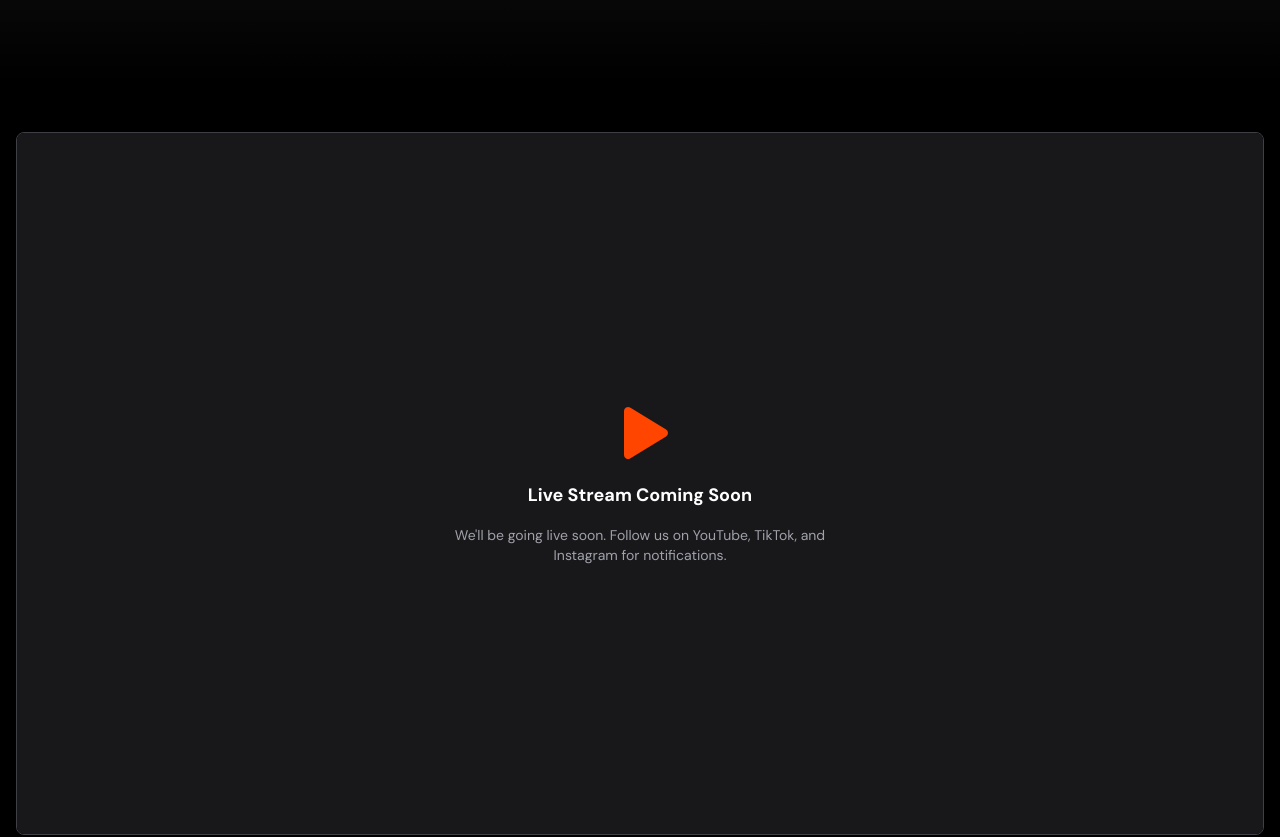
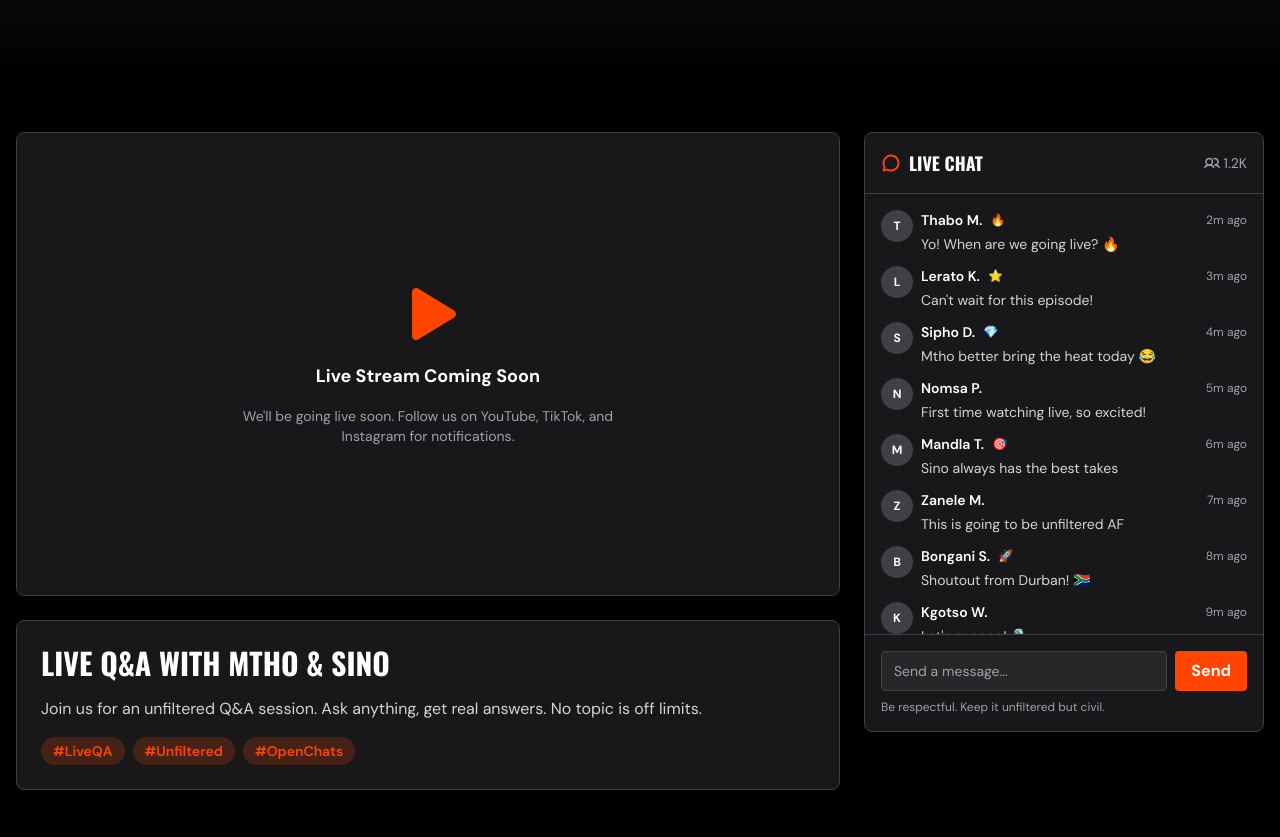
Before and after one commit to makanakabailey/openchats, a Next.js app: page /live in a window 1280 px wide. Shown: the part 420-1257 px from the top of the page. Built offline with nearby package versions, Linux system fonts and the light colour scheme.

Commit message:
Add live chat interface with mock messages

```diff
--- a/src/app/live/page.tsx
+++ b/src/app/live/page.tsx
@@ -35,9 +35,12 @@ export default function LivePage() {
         </div>
       </section>
 
-      {/* Video Section */}
+      {/* Video & Chat Section */}
       <section className="py-8 md:py-12 px-4">
         <div className="container mx-auto max-w-7xl">
+          <div className="grid grid-cols-1 lg:grid-cols-3 gap-6">
+            {/* Video Player */}
+            <div className="lg:col-span-2">
               <div className="bg-card-dark rounded-lg overflow-hidden border border-zinc-700">
                 <div className="aspect-video flex flex-col items-center justify-center bg-zinc-900">
                   <Play size={64} weight="fill" className="text-spicy-orange mb-4" />
@@ -69,6 +72,72 @@ export default function LivePage() {
                   <span className="px-3 py-1 bg-spicy-orange/20 text-spicy-orange rounded-full text-sm font-semibold">
                     #OpenChats
                   </span>
+                </div>
+              </div>
+            </div>
+
+            {/* Live Chat */}
+            <div className="lg:col-span-1">
+              <div className="bg-card-dark rounded-lg border border-zinc-700 h-[600px] flex flex-col">
+                {/* Chat Header */}
+                <div className="p-4 border-b border-zinc-700 flex items-center justify-between">
+                  <div className="flex items-center gap-2">
+                    <ChatCircle size={20} weight="bold" className="text-spicy-orange" />
+                    <h3 className="font-display text-lg font-bold uppercase text-white">
+                      LIVE CHAT
+                    </h3>
+                  </div>
+                  <div className="flex items-center gap-1 text-text-muted text-sm">
+                    <Users size={16} weight="bold" />
+                    <span>1.2K</span>
+                  </div>
+                </div>
+
+                {/* Chat Messages */}
+                <div className="flex-1 overflow-y-auto p-4 space-y-3">
+                  {[
+                    { user: 'Thabo M.', message: 'Yo! When are we going live? 🔥', time: '2m ago', badge: '🔥' },
+                    { user: 'Lerato K.', message: 'Can\'t wait for this episode!', time: '3m ago', badge: '⭐' },
+                    { user: 'Sipho D.', message: 'Mtho better bring the heat today 😂', time: '4m ago', badge: '💎' },
+                    { user: 'Nomsa P.', message: 'First time watching live, so excited!', time: '5m ago' },
+                    { user: 'Mandla T.', message: 'Sino always has the best takes', time: '6m ago', badge: '🎯' },
+                    { user: 'Zanele M.', message: 'This is going to be unfiltered AF', time: '7m ago' },
+                    { user: 'Bongani S.', message: 'Shoutout from Durban! 🇿🇦', time: '8m ago', badge: '🚀' },
+                    { user: 'Kgotso W.', message: 'Let\'s gooooo! 🎙️', time: '9m ago' },
+                  ].map((msg, i) => (
+                    <div key={i} className="flex items-start gap-2 animate-fade-in">
+                      <div className="w-8 h-8 rounded-full bg-zinc-700 flex-shrink-0 flex items-center justify-center text-white text-xs font-bold">
+                        {msg.user.charAt(0)}
+                      </div>
+                      <div className="flex-1 min-w-0">
+                        <div className="flex items-center gap-2 mb-1">
+                          <span className="text-white font-semibold text-sm truncate">{msg.user}</span>
+                          {msg.badge && <span className="text-xs">{msg.badge}</span>}
+                          <span className="text-text-muted text-xs ml-auto flex-shrink-0">{msg.time}</span>
+                        </div>
+                        <p className="text-text-body text-sm break-words">{msg.message}</p>
+                      </div>
+                    </div>
+                  ))}
+                </div>
+
+                {/* Chat Input */}
+                <div className="p-4 border-t border-zinc-700">
+                  <div className="flex gap-2">
+                    <input
+                      type="text"
+                      placeholder="Send a message..."
+                      className="flex-1 px-3 py-2 bg-zinc-800 border border-zinc-700 rounded text-white text-sm placeholder:text-text-muted focus:border-spicy-orange focus:outline-none"
+                    />
+                    <button className="px-4 py-2 bg-spicy-orange hover:bg-spicy-orange-dark text-white rounded font-bold transition-colors">
+                      Send
+                    </button>
+                  </div>
+                  <p className="text-text-muted text-xs mt-2">
+                    Be respectful. Keep it unfiltered but civil.
+                  </p>
+                </div>
+              </div>
             </div>
           </div>
         </div>
```
Lines whose indentation alone changed are shown as unchanged.
